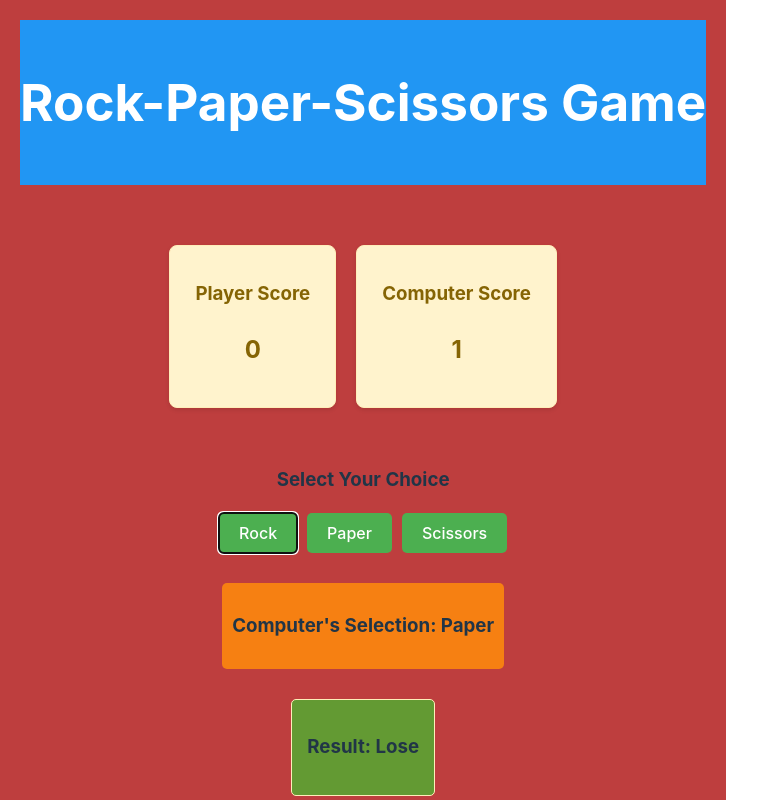
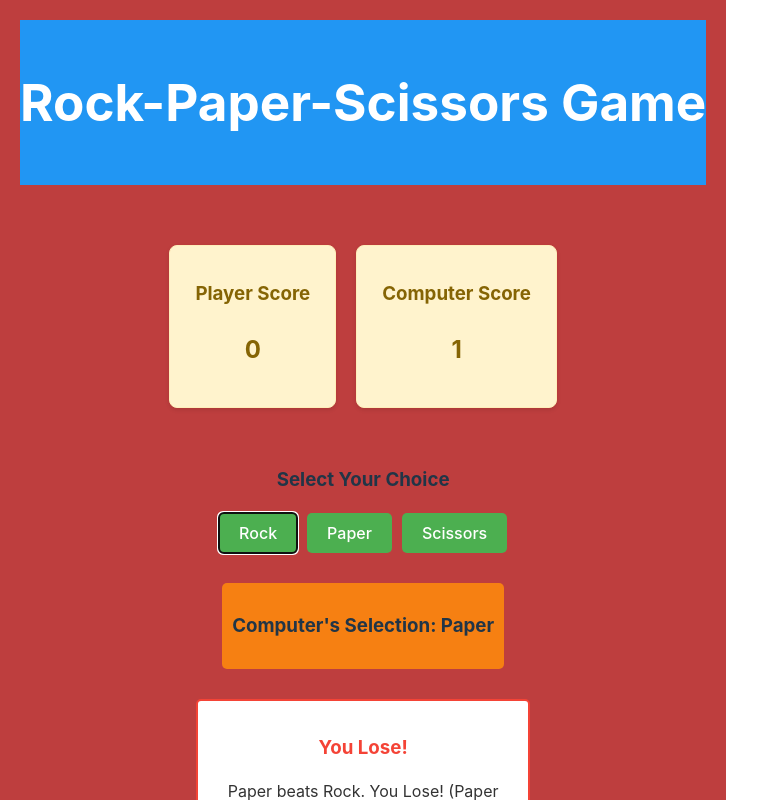
Before and after one commit to KittituchWave/Assignment-2, a React app: page / in a window 1280 px wide. Both pictures are taken after a click on the button "Rock". Shown: the top 800 px of the page, without its empty margins (0-769 px from the left). Built offline with nearby package versions, Linux system fonts and the light colour scheme; the HTML template or start-up script is replaced by a standard one.

Commit message:
fix code again

```diff
--- a/src/components/ResultDisplay/ResultDisplay.module.css
+++ b/src/components/ResultDisplay/ResultDisplay.module.css
@@ -1,9 +1,20 @@
 /* src/components/ResultDisplay/ResultDisplay.module.css */
+
 .resultDisplay {
     margin: 20px 0;
     padding: 15px;
-    background-color: #639a33;
-    border: 1px solid #ffeeba;
+    border: 2px solid;
     border-radius: 5px;
     text-align: center;
+    width: 300px; /* Adjust as needed */
+    background-color: #ffffff; /* White background */
   }
+
+  .resultDisplay h3 {
+    margin-bottom: 10px;
+  }
+
+  .resultDisplay p {
+    font-size: 16px;
+    color: #333333;
+  }
--- a/src/components/ResultDisplay/ResultDisplay.tsx
+++ b/src/components/ResultDisplay/ResultDisplay.tsx
@@ -1,15 +1,34 @@
 // src/components/ResultDisplay/ResultDisplay.tsx
+
 import React from 'react';
 import styles from './ResultDisplay.module.css';
 
 interface ResultDisplayProps {
-  result: string;
+  result: 'Win' | 'Lose' | 'Tie';
+  message: string;
 }
 
-const ResultDisplay: React.FC<ResultDisplayProps> = ({ result }) => {
+const ResultDisplay: React.FC<ResultDisplayProps> = ({ result, message }) => {
+  // Determine the color based on the result
+  let resultColor = '';
+  switch (result) {
+    case 'Win':
+      resultColor = '#4caf50'; // Green
+      break;
+    case 'Lose':
+      resultColor = '#f44336'; // Red
+      break;
+    case 'Tie':
+      resultColor = '#ff9800'; // Orange
+      break;
+    default:
+      resultColor = '#000000'; // Black
+  }
+
   return (
-    <div className={styles.resultDisplay}>
-      <h3>Result: {result}</h3>
+    <div className={styles.resultDisplay} style={{ borderColor: resultColor }}>
+      <h3 style={{ color: resultColor }}>{result === 'Win' ? 'You Win!' : result === 'Lose' ? 'You Lose!' : 'Tie!'}</h3>
+      <p>{message}</p>
     </div>
   );
 };
```
